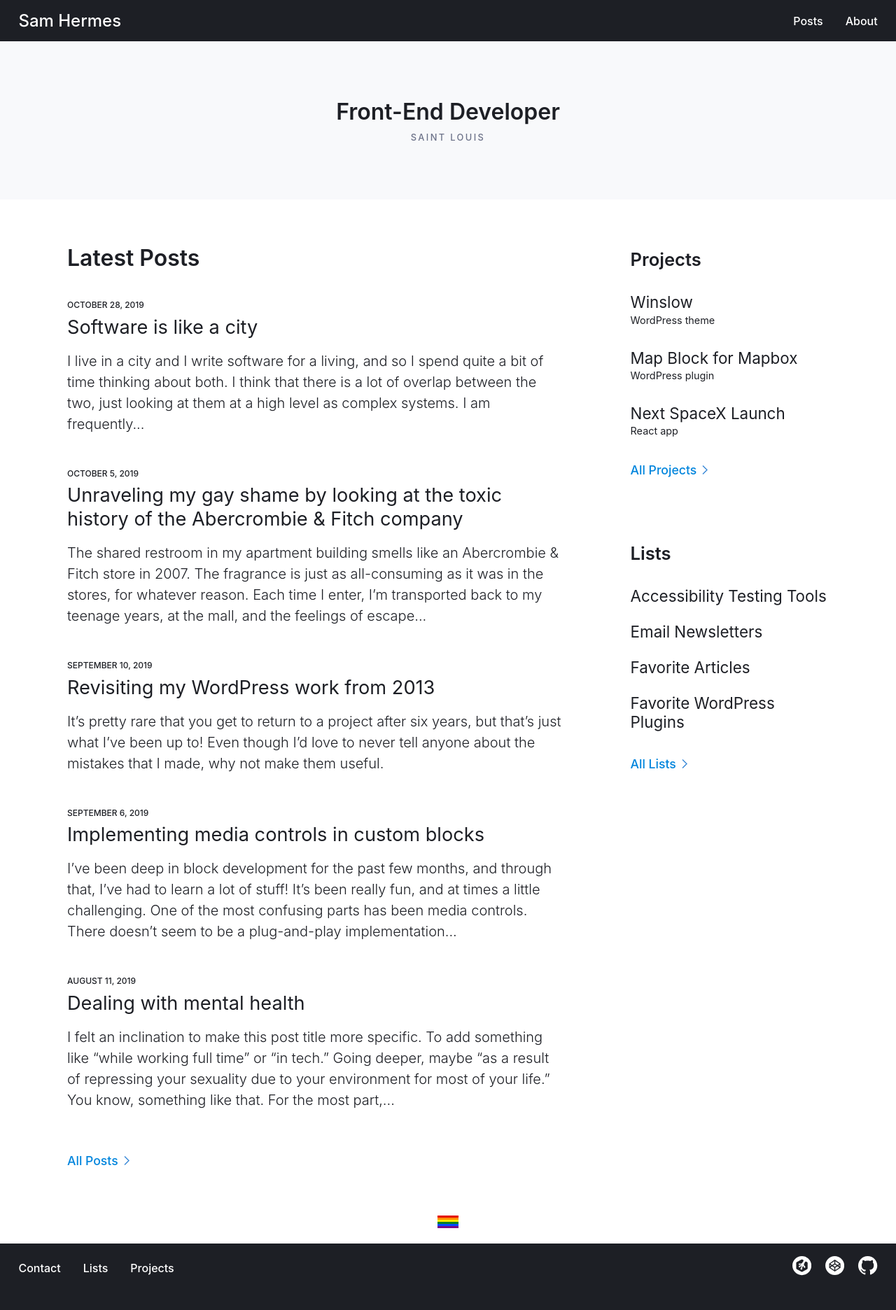
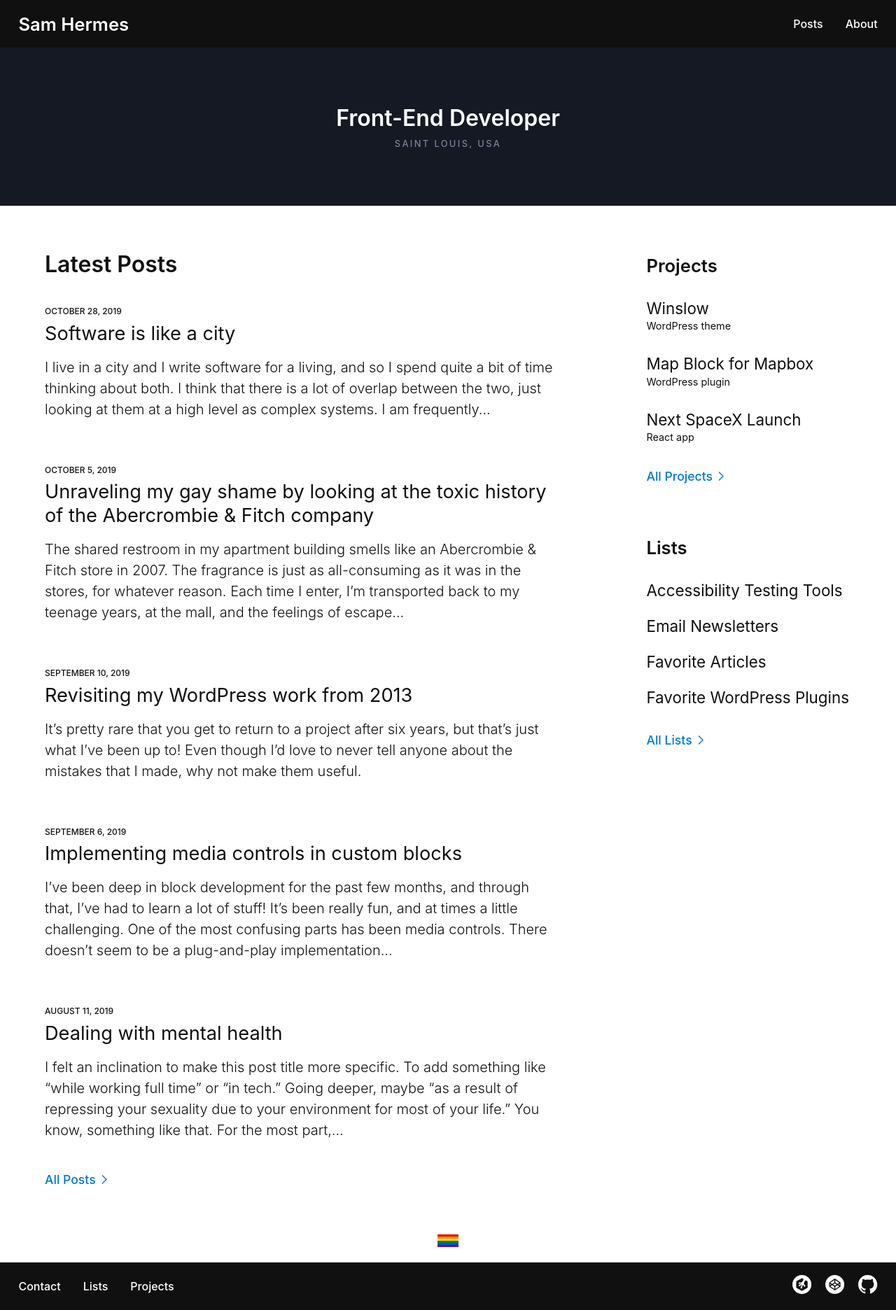
Before and after one commit to samhermes/samhermes.github.io, a Jekyll site: the page built from index.md, in a window 1280 px wide. Shown: the whole page at 70% size. Built offline with Jekyll 4.4.1, drawn with Linux system fonts in a browser that asks for light colours.

Commit message:
Global style refresh

```diff
--- a/_sass/_global.scss
+++ b/_sass/_global.scss
@@ -24,44 +24,22 @@
   background-color: $color-dark;
 
   @media screen and (min-width: 45.625em) {
-    padding: 0.7em 1.65em;
+    padding: 1rem 1.65rem;
   }
 
   .contain {
-    @media screen and (min-width: 22.5em) {
-      display: flex;
-      align-items: center;
-    }
-  }
-
-  svg {
-    display: block;
+    display: flex;
+    align-items: center;
   }
 
   .logotype {
     display: block;
     color: #fff;
-    font-size: 1.5rem;
-    font-weight: 500;
+    font-size: 1.3rem;
+    font-weight: 600;
 
-    svg {
-      width: 130px;
-      height: 16px;
-      margin: 0.4em 0;
-
-      @media screen and (min-width: 33em) {
-        width: 160px;
-        height: 20px;
-        margin: 0.5em 0;
-      }
-    }
-  }
-
-  .site-nav {
-    margin-left: -0.4rem;
-
-    @media screen and (min-width: 22.5em) {
-      margin-left: auto;
+    @media screen and (min-width: 33em) {
+      font-size: 1.6rem;
     }
   }
 }
@@ -70,16 +48,16 @@
 
 .site-nav {
   list-style: none;
-  margin: 0 0 0 auto;
+  margin: 0 -0.5rem 0 auto;
   padding: 0;
+  display: flex;
 
   li {
-    float: left;
     font-size: 0.9rem;
-    margin-left: 1rem;
+    margin-left: 0.5rem;
 
     @media screen and (min-width: 33em) {
-      margin-left: 2rem;
+      margin-left: 1rem;
       font-size: 1rem;
     }
 
@@ -90,13 +68,12 @@
     a {
       color: #fff;
       display: block;
-      padding: 0.4rem 0;
-      border-top: 2px solid transparent;
-      border-bottom: 2px solid transparent;
+      padding: 0.5rem;
       font-weight: 500;
+      transition: opacity 0.15s cubic-bezier(0.65, 0.05, 0.36, 1);
 
       &:hover {
-        border-bottom: 2px solid #fff;
+        opacity: 0.5;
       }
     }
   }
@@ -112,7 +89,11 @@
   background-color: $color-dark;
 
   @media screen and (min-width: 45.625em) {
-    padding: 1rem 1.65rem 2rem;
+    padding: 1rem 1.65rem;
+  }
+
+  @media (prefers-color-scheme: dark) {
+    background: $color-navy;
   }
 
   .contain {
@@ -121,15 +102,20 @@
   }
 
   .site-nav {
-    margin: 0;
+    margin: 0 auto 0 0;
+    display: block;
+
+    @media screen and (min-width: 45.625em) {
+      display: flex;
+      margin: 0 auto 0 -0.5rem;
+    }
 
     li {
       float: none;
       margin: 0;
 
       @media screen and (min-width: 45.625em) {
-        float: left;
-        margin-left: 2rem;
+        margin-left: 1rem;
 
         &:first-child {
           margin-left: 0;
@@ -169,8 +155,10 @@
     }
 
     a {
+      transition: opacity 0.15s cubic-bezier(0.65, 0.05, 0.36, 1);
+
       &:hover {
-        opacity: 0.7;
+        opacity: 0.5;
       }
     }
   }
@@ -185,6 +173,7 @@
     text-transform: uppercase;
     font-size: 0.9rem;
     font-weight: 500;
+    color: #fff;
 
     &:hover {
       text-decoration: underline;
--- a/_sass/_home.scss
+++ b/_sass/_home.scss
@@ -1,15 +1,11 @@
 .page-home {
     .intro {
-        background: rgba(34, 57, 114, 0.03);
-
-        @media (prefers-color-scheme: dark) {
-            background: rgba(34, 57, 114, 0.2);
-        }
+        background: $color-navy;
 
         .intro-text {
             max-width: 42em;
             margin: 0 auto;
-            padding: 3rem 0;
+            padding: 6rem 0;
             width: 90%;
             position: relative;
             text-align: center;
@@ -24,6 +20,7 @@
             font-weight: 600;
             margin: 0 0 0.5rem;
             line-height: 1.3;
+            color: #fff;
 
             @media screen and (min-width: 48em) {
                 font-size: 2rem;
@@ -38,13 +35,13 @@
                 font-size: 0.8rem;
                 font-weight: 500;
                 letter-spacing: 0.15rem;
-                color: #6C7289;
+                color: #7C8098;
             }
         }
     }
 
     .home-contain {
-        max-width: 68rem;
+        max-width: 72rem;
         margin: 0 auto;
         width: 90%;
         display: grid;
@@ -52,16 +49,28 @@
 
         @media screen and (min-width: 48em) {
             grid-template-columns: 5fr 2fr;
-            grid-gap: 6rem;
+            grid-gap: 8rem;
             padding: 4rem 0 6rem;
         }
     }
 
     .home-posts {
-        margin-bottom: 5rem;
+        margin-bottom: 4rem;
 
         @media screen and (min-width: 48em) {
             margin-bottom: 0;
+        }
+
+        .post-list li {
+            margin-bottom: 4rem;
+
+            &:last-child {
+                margin-bottom: 1.5rem;
+
+                @media screen and (min-width: 48em) {
+                    margin-bottom: 2rem;
+                }
+            }
         }
     }
 
@@ -86,10 +95,12 @@
     }
 
     .sidebar-group {
-        margin-bottom: 5rem;
+        margin-bottom: 4rem;
 
         &:last-child {
-            margin-bottom: 0;
+            @media screen and (min-width: 48em) {
+                margin-bottom: 0;
+            }
         }
     }
 
@@ -137,7 +148,7 @@
         a {
             font-size: 1.1rem;
             font-weight: 500;
-            color: rgb(0, 133, 221);
+            color: #007ACC;
             padding: 0.65rem 1.2rem 0.65rem 0;
             border-radius: 1.5rem;
             display: inline-block;
--- a/_sass/_pages.scss
+++ b/_sass/_pages.scss
@@ -1,6 +1,5 @@
 .page-header {
-    background: rgba(69, 106, 199, 0.03);
-    border-bottom: 1px solid rgba(29, 31, 36, 0.04);
+    background: #141924;
     padding: 2rem 0;
 
     @media screen and (min-width: 48em) {
@@ -16,4 +15,5 @@
     margin: 0 auto;
     max-width: 42rem;
     width: 90%;
+    color: #fff;
 }
--- a/css/main.scss
+++ b/css/main.scss
@@ -8,7 +8,8 @@ $base-font-family: -apple-system, BlinkMacSystemFont, "Segoe UI", Helvetica, Ari
 $base-font-size: 100%;
 $base-font-weight: 300;
 $spacing-unit: 1.8em;
-$color-dark: #1d1f25;
+$color-dark: #101010;
+$color-navy: #141924;
 $dark-border-color: rgba(255, 255, 255, 0.1);
 
 // Import partials from `sass_dir` (defaults to `_sass`)
--- a/index.md
+++ b/index.md
@@ -6,7 +6,7 @@ layout: default
 <div class="intro">
   <div class="intro-text">
     <p>Front-End Developer</p>
-    <p class="city">Saint Louis</p>
+    <p class="city">Saint Louis, USA</p>
   </div>
 </div>
 
```
Also changed, not shown: img/arrow.svg.
